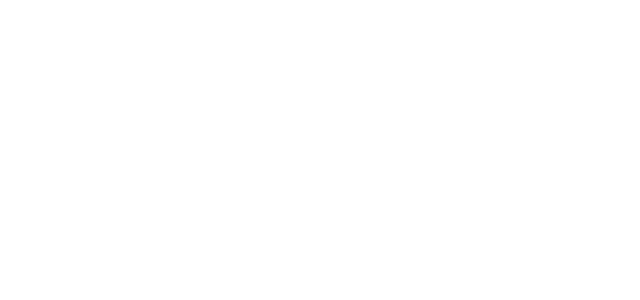
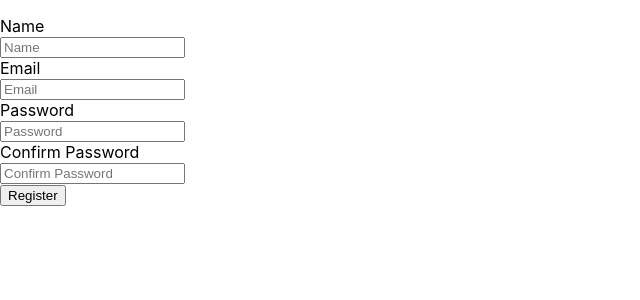
Before and after one commit to Rizkiw/library, a React (Create React App) app in the folder frontend/: page /register in a window 1280 px wide. Before the commit this address had no page. Shown: the top 300 px of the page, without its empty margins (0-640 px from the left). Built offline with nearby package versions, Linux system fonts and the light colour scheme.

Commit message:
create add user component

```diff
--- a/frontend/src/App.js
+++ b/frontend/src/App.js
@@ -5,6 +5,7 @@
 import AddBook from "./components/AddBook";
 import UserList from "./components/UserList";
 import EditUser from "./components/EditUser";
+import RegisUser from "./components/RegisUser";
 
 function App() {
   return (
@@ -16,6 +17,7 @@
         <Route path="/add" element={<AddBook/>}/>
         <Route path="/user" element={<UserList/>}/>
         <Route path="/editUser/:id" element={<EditUser/>}/>
+        <Route path="/register" element={<RegisUser/>}/>
       </Routes>
     </BrowserRouter>
   );
--- a/frontend/src/components/Login.jsx
+++ b/frontend/src/components/Login.jsx
@@ -1,6 +1,7 @@
 import React, { useState } from 'react'
 import axios from 'axios';
 import { useNavigate } from 'react-router-dom';
+import { Link } from 'react-router-dom';
 
 const Login = () => {
     const [email, setEmail] = useState('');
@@ -44,6 +45,8 @@
                                 </div>
                                 <div className="field">
                                     <button className="button">Login</button>
+                                    {' '}
+                                    <Link to={`/register`} className='button'><button >Register</button></Link>
                                 </div>
                             </form>
                         </div>
--- /dev/null
+++ b/frontend/src/components/RegisUser.jsx
@@ -0,0 +1,92 @@
+import React, { useState } from "react";
+import axios from "axios";
+import { useNavigate } from "react-router-dom";
+
+const RegisUser = () => {
+    const [name, setName] = useState("");
+    const [email, setEmail] = useState("");
+    const [password, setPassword] = useState("");
+    const [confPassword, setConfPassword] = useState("");
+    const [msg, setMsg] = useState('');
+    const navigate = useNavigate();
+
+    const saveUser = async (e) => {
+      e.preventDefault();
+      try {
+        await axios.post("http://localhost:5000/users", {
+            name,
+            email,
+            password,
+            confPassword
+        });
+        navigate("/");
+      } catch (error) {
+        setMsg(error.response.data.msg);
+      }
+    };
+
+  return (
+    <div className="columns">
+      <div className="column">
+        <form onSubmit={saveUser}>
+            <p>{msg}</p>
+          <div className="field">
+            <label className="label">Name</label>
+            <div className="control">
+              <input
+                type="text"
+                className="input"
+                value={name}
+                onChange={(e) => setName(e.target.value)}
+                placeholder="Name"
+              />
+            </div>
+          </div>
+          <div className="field">
+            <label className="label">Email</label>
+            <div className="control">
+              <input
+                type="text"
+                className="input"
+                value={email}
+                onChange={(e) => setEmail(e.target.value)}
+                placeholder="Email"
+              />
+            </div>
+          </div>
+          <div className="field">
+            <label className="label">Password</label>
+            <div className="control">
+              <input
+                type="password"
+                className="input"
+                value={password}
+                onChange={(e) => setPassword(e.target.value)}
+                placeholder="Password"
+              />
+            </div>
+          </div>
+          <div className="field">
+            <label className="label">Confirm Password</label>
+            <div className="control">
+              <input
+                type="password"
+                className="input"
+                value={confPassword}
+                onChange={(e) => setConfPassword(e.target.value)}
+                placeholder="Confirm Password"
+              />
+            </div>
+          </div>
+          <div className="field">
+            <button type="submit" className="button is-success">
+              Register
+            </button>
+          </div>
+        </form>
+      </div>
+    </div>
+  )
+}
+
+export default RegisUser
```
